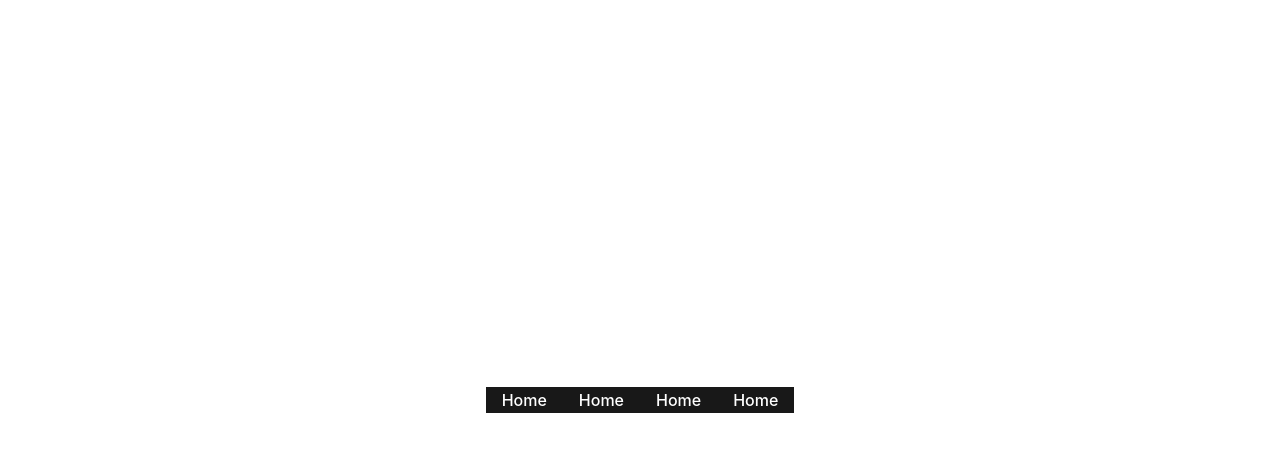
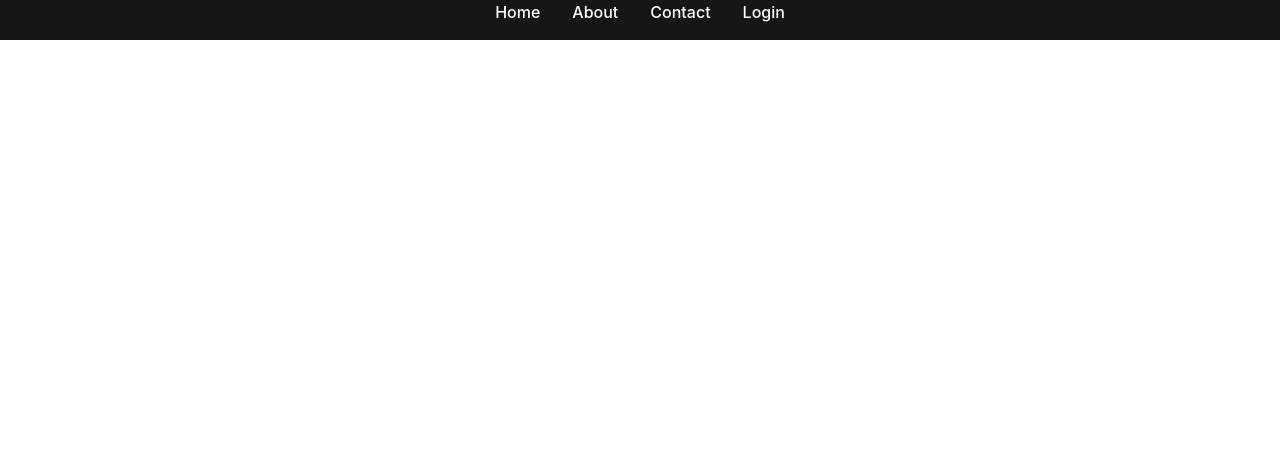
Before and after one commit to DonShanilka/1st_React_App, a React (Vite) app: page / in a window 1280 px wide. Shown: the top 452 px of the page. Built offline with nearby package versions, Linux system fonts and the light colour scheme.

Commit message:
update nav bar css

```diff
--- a/src/Components/HeaderContent/Header.css
+++ b/src/Components/HeaderContent/Header.css
@@ -1,3 +1,8 @@
 #navcontent {
-    padding: 2vh;
+    position: absolute;
+    left: 0%;
+    top: 0%;
+    width: 100%;
+    background-color: rgb(22, 22, 22);
+    height: 5%;
 }
--- a/src/MenuLink/MenuLink.css
+++ b/src/MenuLink/MenuLink.css
@@ -1,5 +1,4 @@
 .link {
-    background-color: rgb(24, 24, 24);
     color: #ffffff;
     padding: 3px 16px;
     text-decoration: none;
--- a/src/MenuLink/MenuLink.jsx
+++ b/src/MenuLink/MenuLink.jsx
@@ -1,10 +1,10 @@
 import React from 'react'
 import './MenuLink.css'
 
-function MenuLink() {
+function MenuLink(props) {
     return (
         <>
-            <a href="#home" className='link'>Home</a>
+            <a href={props.url} className='link'>{props.linkname}</a>
         </>
     )
 }
```
